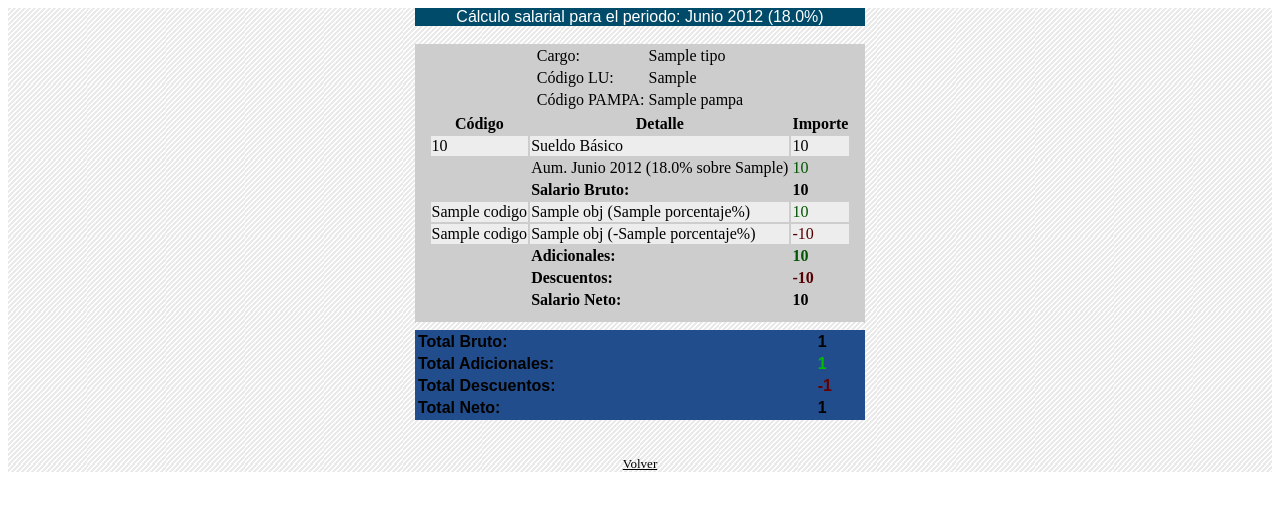
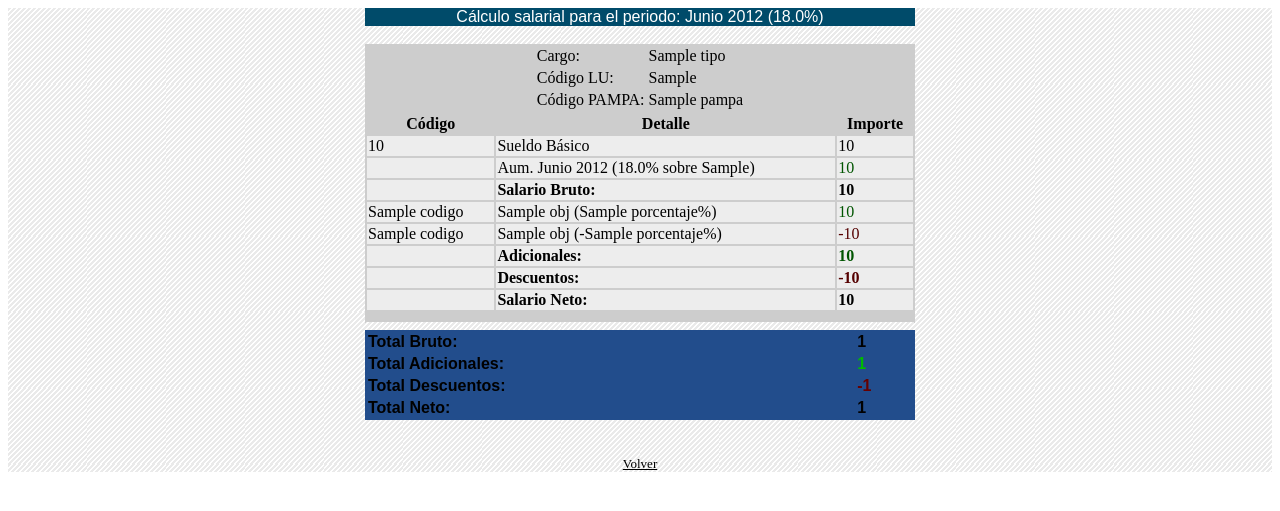
Before and after one commit to baco/adiuc-salary-calculator, a Django app: template salary_calculator_app/templates/salary_calculated.html in a window 1280 px wide. Shown: the top 511 px of the page. Run offline with Django 3.2, Linux system fonts and the light colour scheme; data comes from the database, SQL or seed files in the repository; tables that the repository leaves empty hold one stand-in row (values such as "Sample post"); the template is opened without the code that fills it: values that come from a table or form of the project are taken from there, most other values are stand-ins (such as "Sample title", 1, 10 or a date in 2020).

Commit message:
new style

```diff
--- a/salary_calculator_app/static/css/style.css
+++ b/salary_calculator_app/static/css/style.css
@@ -43,15 +43,20 @@ div.totales {
     background-color: #224d8c;
     text-align: left;
     font-family: "Arial";
-    width:450px;
+    width:550px;
 }
 #table_totales {
-    width:450px;
+    width:550px;
 }
-#result {
-    margin:1px;
+table.result {
+    margin:0px;
     padding:0px;
-    width:500px;
+    width:550px;
+    background-color: #cdcdcd;
+}
+
+table.result td{
+    background-color: #ededed;
 }
 
 td.descuentos{
@@ -71,7 +76,7 @@ div.title {
     color: #FFFFFF;
     text-align: center;
     font-family: "Arial";
-    width:450px;
+    width:550px;
 
 }
 
@@ -84,7 +89,7 @@ div.title {
 
 #univformset_content{
 	float:left;
-	width:450px;
+	width:450rpx;
 }
 
 #preunivformset_content{
@@ -95,7 +100,7 @@ div.title {
 
 div.results_cargo {
     background-color: #cdcdcd;
-    width:450px;
+    width:550px;
 }
 
 tr.dark{
--- a/salary_calculator_app/templates/salary_calculated.html
+++ b/salary_calculator_app/templates/salary_calculated.html
@@ -18,20 +18,20 @@
             <div class="results_cargo">
                 {% for res in lista_res %}
                 <table>
-                    <tr">
+                    <tr>
                         <td> Cargo: </td>
                         <td>{{ res.cargo.tipo }} {% if res.cargo.dedicacion %}, {{ res.cargo.get_dedicacion_display }}{% endif %}</td>
                     </tr>
                     <tr> <td> C&oacute;digo LU: </td> <td> {{ res.cargo.lu }} </td> </tr>
                     <tr ><td> C&oacute;digo PAMPA: </td> <td> {{ res.cargo.pampa }} </td> </tr>
                 </table>
-                <table class="result">
+                <table class="result" cellspaing=2>
                     <tr>
                         <th> C&oacute;digo </th>
                         <th> Detalle </th>
                         <th> Importe </th>
                     </tr>
-                    <tr class="dark">
+                    <tr>
                         <td> 10 </td>
                         <td> Sueldo B&aacute;sico </td>
                         <td> {{ res.basico_unc|floatformat:-2 }} </td>
@@ -43,7 +43,7 @@
                     </tr>
                     {% for obj, importe in res.remuneraciones %}
                     {% if obj.codigo == "118" %} <!-- Adicional 2003 8% -->
-						<tr class="{% cycle 'dark' '' %}">
+						<tr>
                             <td> {{ obj.codigo }} </td>
                             <td> {{ obj.nombre }} {% if obj.porcentaje %}({{ obj.porcentaje }}%){% endif %} </td>
                             <td class="adicionales">{{ importe|floatformat:-2 }} </td>
@@ -59,7 +59,7 @@
 
                     {% for obj, importe in res.remuneraciones %}
                     {% if obj.codigo != "118" %}
-                     <tr class = "{% cycle 'dark' '' %}">
+                     <tr>
                         <td> {{ obj.codigo }} </td>
                         <td> {{ obj.nombre }} {% if obj.porcentaje %}({{ obj.porcentaje }}%){% endif %} </td>
                         <td class="adicionales">{{ importe|floatformat:-2 }} </td>
@@ -68,7 +68,7 @@
                     {% endfor %}
 
                     {% for obj, importe in res.retenciones %}
-                     <tr class="{% cycle 'dark' '' %}">
+                     <tr>
                         <td> {{ obj.codigo }} </td>
                         <td> {{ obj.nombre }} (-{{ obj.porcentaje }}%) </td>
                         <td class="descuentos">-{{ importe|floatformat:-2 }}</td>
```
